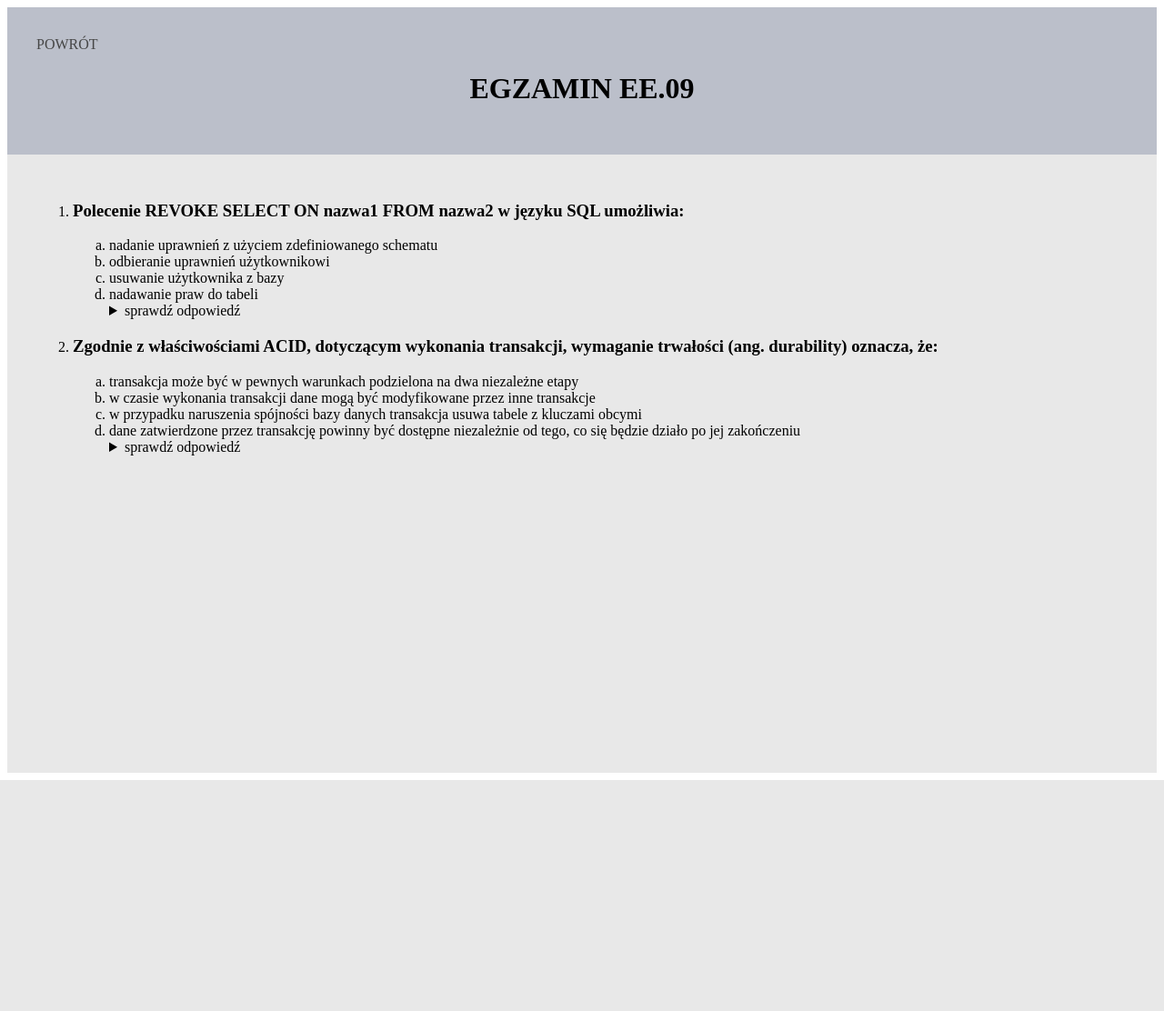
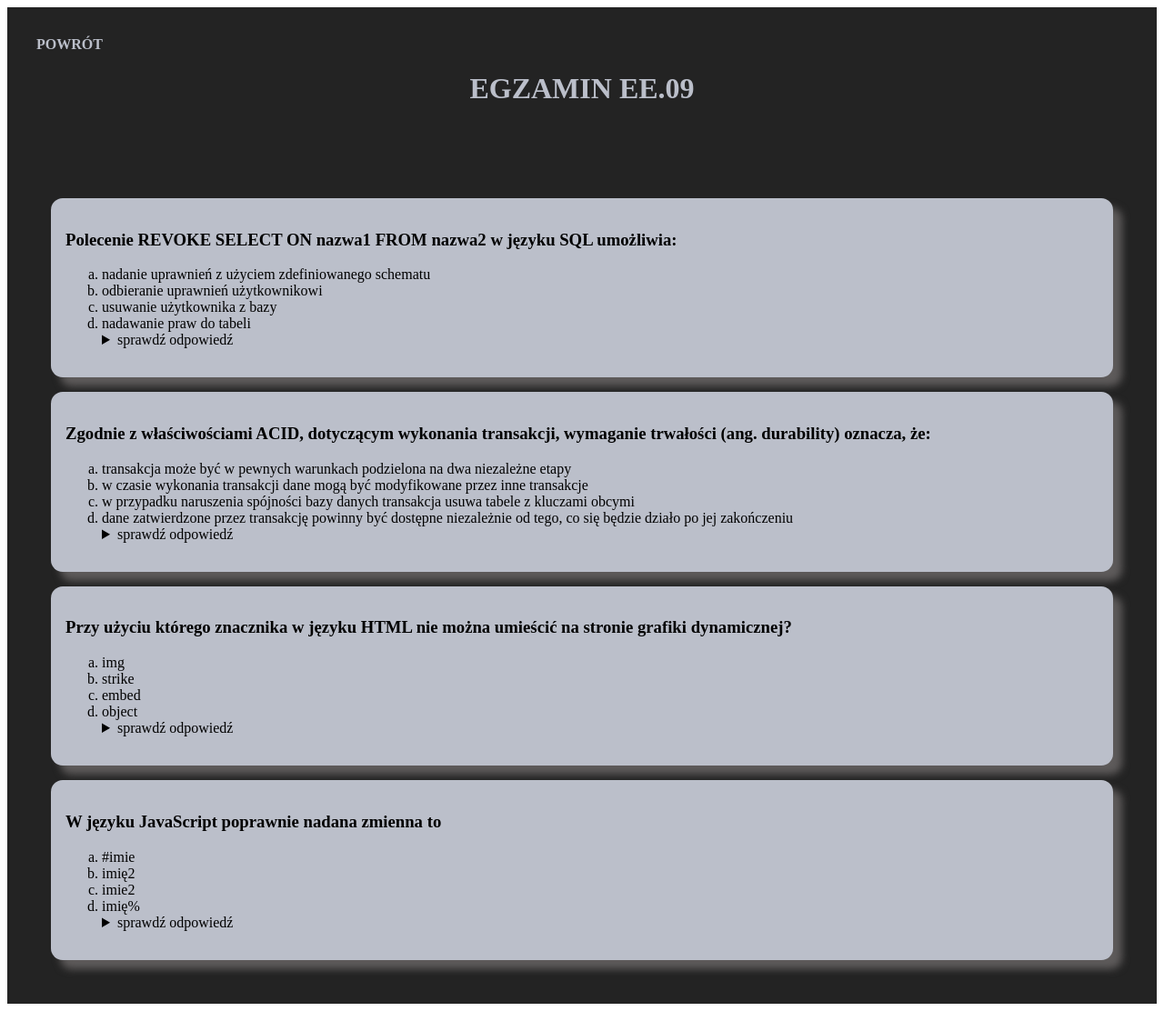
Before and after one commit to 3ti-2020/crud-wiele-do-wielu-weronika-rogalska, a PHP site: page /egzamin/egzamin.html in a window 1280 px wide. Shown: the whole page at 91% size. Before the commit the page ends 858 px from the top, so only its background shows below. Run offline with PHP 8.4, Linux system fonts and the light colour scheme.

Commit message:
Add files via upload

```diff
--- a/egzamin/egzamin.css
+++ b/egzamin/egzamin.css
@@ -1,17 +1,18 @@
 .header{
-    background-color: #bbbfca;
+    background-color: #232323;
     padding: 2rem;
     display: flex;
     justify-content: center;
     align-items: center;
     flex-direction: row;
     flex-wrap: wrap;
+    color: #bbbfca;
 }
 
 .main{
-    background-color: #e8e8e8;
+    background-color: #232323;
     padding: 2rem;
-    height: 77vh;
+    height: auto;
 }
 
 .back{
@@ -22,5 +23,13 @@
 
 a{
     text-decoration: none;
-    color: rgb(70, 70, 70);
+    color: #bbbfca;
 }
+
+.question{
+    background-color: #bbbfca;
+    padding: 1rem;
+    margin: 1rem;
+    border-radius: 13px;
+    box-shadow: 10px 10px 8px #5e5b5b;
+}
--- a/egzamin/egzamin.html
+++ b/egzamin/egzamin.html
@@ -4,17 +4,17 @@
     <meta charset="UTF-8">
     <meta name="viewport" content="width=device-width, initial-scale=1.0">
     <link rel="stylesheet" href="egzamin.css">
-    <!-- <meta http-equiv="refresh" content="3"> -->
+    <meta http-equiv="refresh" content="3">
     <title>Document</title>
 </head>
 <body>
     <header class="header">
-        <div class="back"><a href="../index.php">POWRÓT</a></div>
+        <div class="back"><b><a href="../index.php">POWRÓT</a></b></div>
         <div class="title"><h1>EGZAMIN EE.09</h1></div>
     </header>
     <main class="main">
-        <ol>
-            <li><h3>Polecenie REVOKE SELECT ON nazwa1 FROM nazwa2 w języku SQL umożliwia:</h3></li>
+        <div class="question">
+            <h3>Polecenie REVOKE SELECT ON nazwa1 FROM nazwa2 w języku SQL umożliwia:</h3>
             <ol type='a'>
                 <li>nadanie uprawnień z użyciem zdefiniowanego schematu</li>
                 <li>odbieranie uprawnień użytkownikowi</li>
@@ -27,7 +27,9 @@
                     </p>
                   </details>
                 </ol>
-            <li><h3>Zgodnie z właściwościami ACID, dotyczącym wykonania transakcji, wymaganie trwałości (ang. durability) oznacza, że:</h3></li>
+        </div>
+        <div class="question">
+            <h3>Zgodnie z właściwościami ACID, dotyczącym wykonania transakcji, wymaganie trwałości (ang. durability) oznacza, że:</h3>
             <ol type='a'>
                 <li>transakcja może być w pewnych warunkach podzielona na dwa niezależne etapy</li>
                 <li>w czasie wykonania transakcji dane mogą być modyfikowane przez inne transakcje</li>
@@ -38,8 +40,36 @@
                     <p> odpowiedz:
                       <span>d</span>
                     </p>
-                  </details>
-                </ol>
+                </details>
+        </div>
+        <div class="question">
+            <h3>Przy użyciu którego znacznika w języku HTML nie można umieścić na stronie grafiki dynamicznej?</h3>
+            <ol type='a'>
+                <li>img</li>
+                <li>strike</li>
+                <li>embed</li>
+                <li>object</li>
+                <details class="question_details">
+                    <summary>sprawdź odpowiedź</summary>
+                    <p> odpowiedz:
+                      <span>b</span>
+                    </p>
+                </details>
+        </div>
+        <div class="question">
+            <h3>W języku JavaScript poprawnie nadana zmienna to</h3>
+            <ol type='a'>
+                <li>#imie</li>
+                <li>imię2</li>
+                <li>imie2</li>
+                <li>imię%</li>
+                <details class="question_details">
+                    <summary>sprawdź odpowiedź</summary>
+                    <p> odpowiedz:
+                      <span>b</span>
+                    </p>
+                </details>
+        </div>
     </main>
 </body>
 </html>
```
